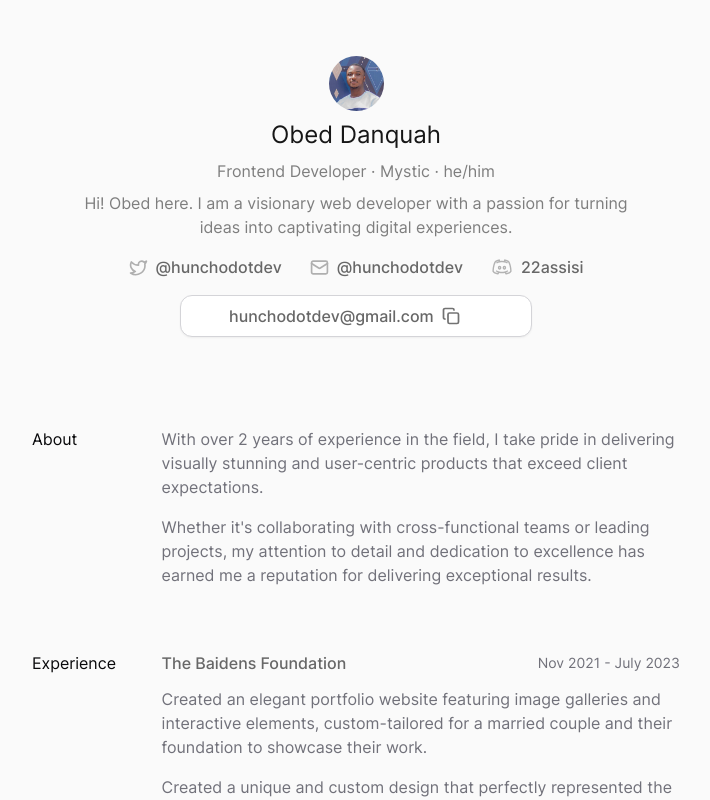
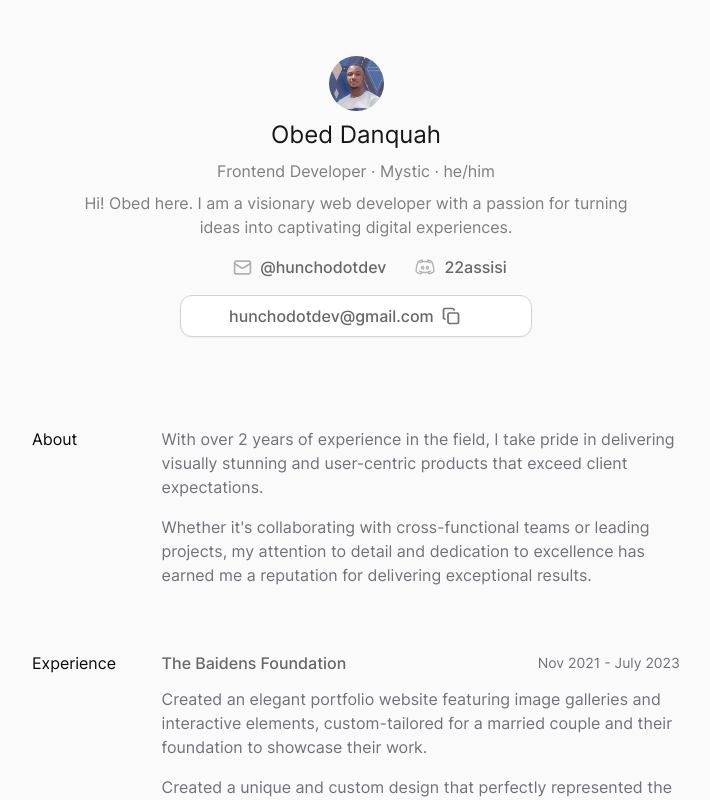
Before and after one commit to lucky-chap/gg, a Next.js app: page / in a window 1280 px wide. Shown: the top 800 px of the page, without its empty margins (284-994 px from the left). Built offline with nearby package versions, Linux system fonts and the light colour scheme.

Commit message:
fix: brown paper bag

```diff
--- a/app/page.tsx
+++ b/app/page.tsx
@@ -51,7 +51,7 @@
 
         {/* twitter and phone */}
         <div className="flex flex-col sm:flex-row sm:items-center font-medium my-2">
-          <div className="flex items-center">
+          <div className="sm:hidden flex items-center">
             <Twitter className="opacity-60" size={19} strokeWidth={2.1} />
             <p className="text-[#676767] pl-2">
               <a
```
